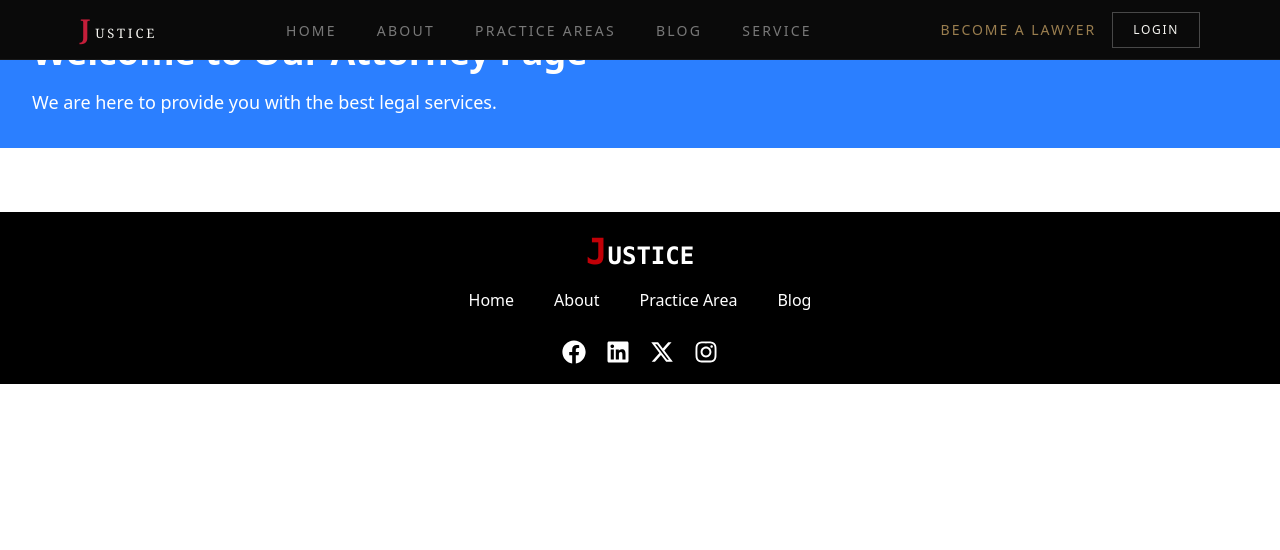
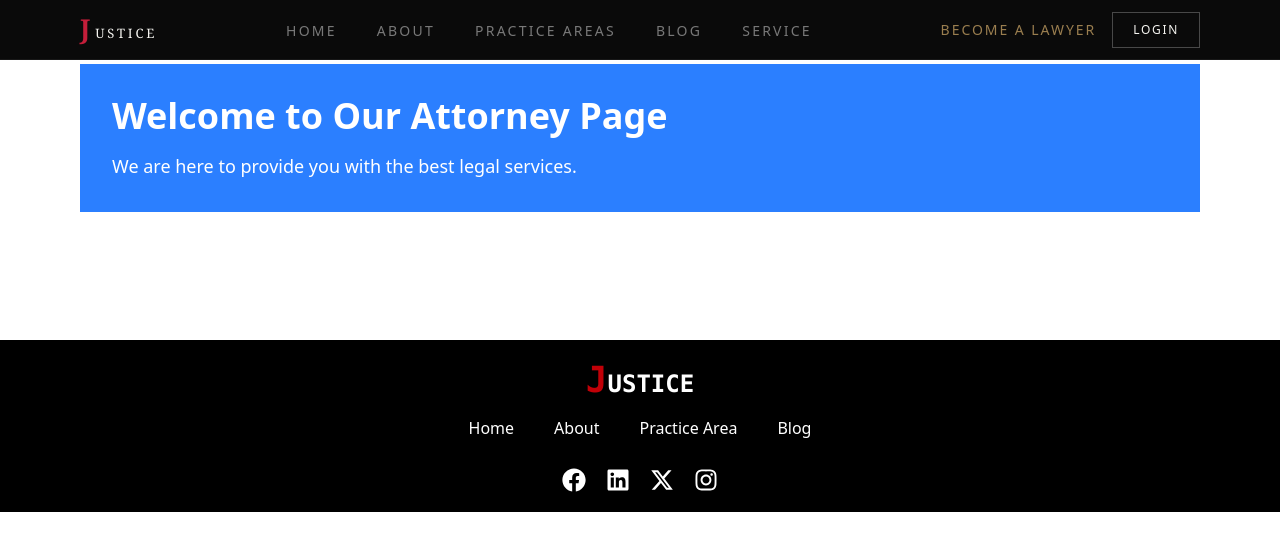
Before and after one commit to nazmul910/Lawyer-Frontend, a Next.js app: page /attorney in a window 1280 px wide. Shown: the top 550 px of the page. Built offline with nearby package versions, Linux system fonts and the light colour scheme; a web font is replaced by a local one.

Commit message:
fix: add container class to AttorneyPage for improved layout

```diff
--- a/app/(home)/attorney/page.jsx
+++ b/app/(home)/attorney/page.jsx
@@ -2,7 +2,7 @@ import Hero from "@/components/pages/attorney-page/Hero";
 
 export default function AttorneyPage() {
   return (
-    <div className="">
+    <div className="container1 py-16">
 
         <Hero/>
 
```
